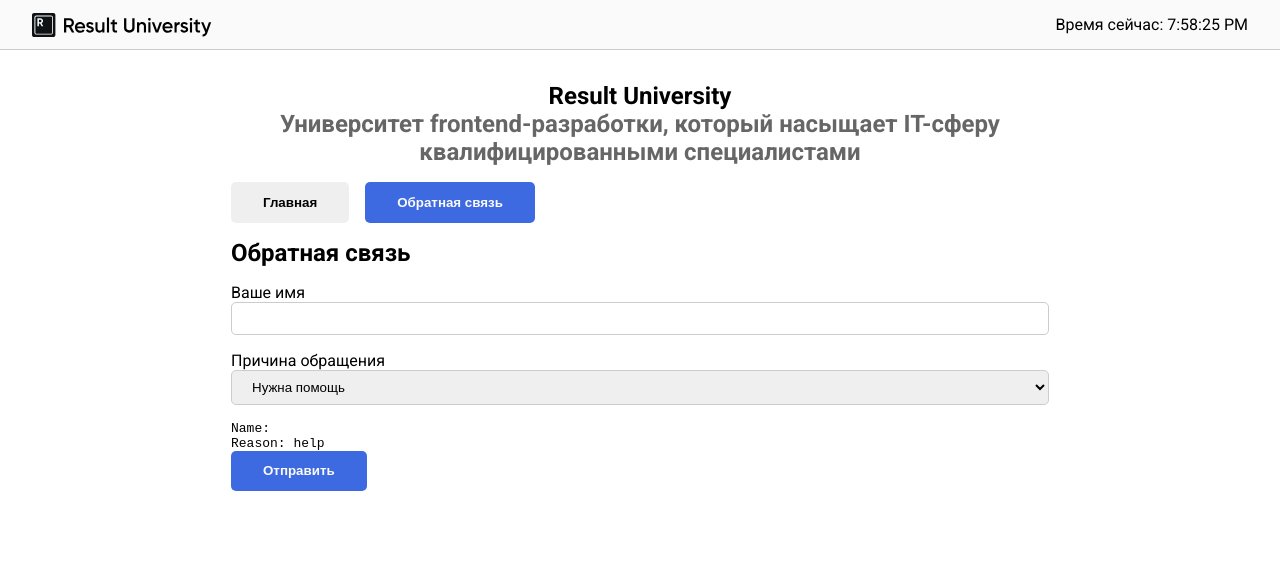
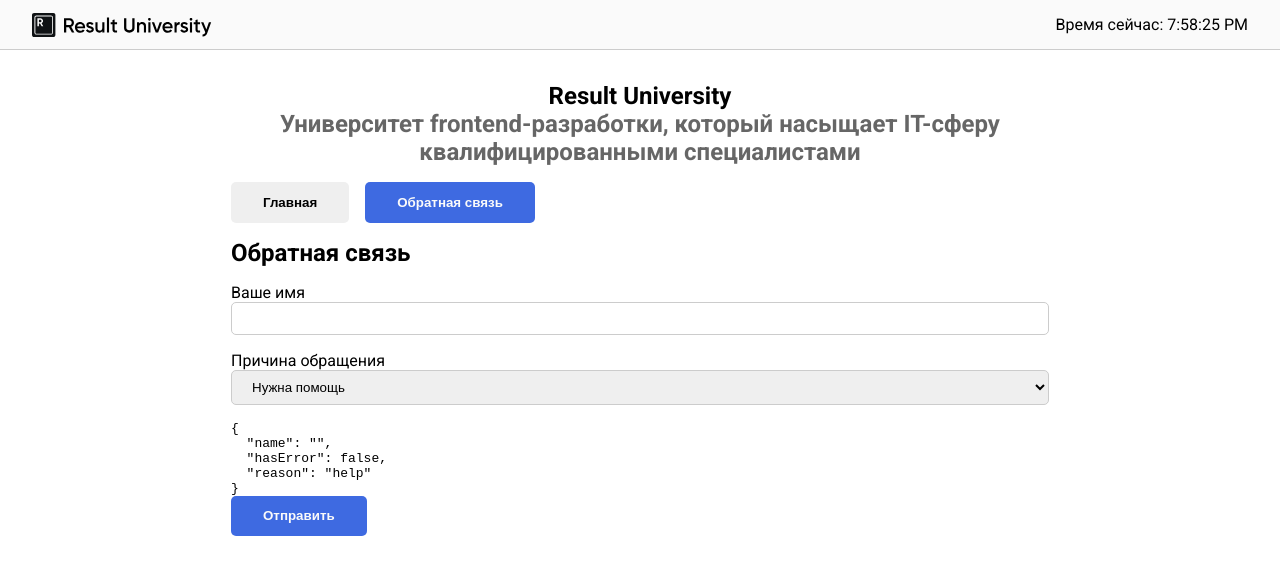
Before and after one commit to CrashStatic/react-teach, a React (Vite) app: page / in a window 1280 px wide. Shown: the top 574 px of the page. Built offline with nearby package versions, Linux system fonts and the light colour scheme.

Commit message:
Переписывает работу с состояниями в форме в один объект useState

```diff
--- a/src/components/FeedbackSection.jsx
+++ b/src/components/FeedbackSection.jsx
@@ -2,13 +2,23 @@ import Button from "./button/Button.jsx";
 import {useState} from "react";
 
 export default function FeedbackSection() {
-  const [name, setName] = useState('');
-  const [reason, setReason] = useState('help');
-  const [hasError, setHasError] = useState(false);
+  const [form, setForm] = useState({
+    name: '',
+    hasError: false,
+    reason: 'help'
+  })
+  // const [name, setName] = useState('');
+  // const [reason, setReason] = useState('help');
+  // const [hasError, setHasError] = useState(false);
 
   function handleNameChange(event) {
-    setName(event.target.value);
-    setHasError(event.target.value.trim().length === 0);
+    // setName(event.target.value);
+    // setHasError(event.target.value.trim().length === 0);
+    setForm(prev => ({
+      ...prev,
+      name: event.target.value,
+      hasError: event.target.value.trim().length === 0,
+    }))
   }
 
   return (
@@ -20,26 +30,26 @@ export default function FeedbackSection() {
           type='text'
           id='name'
           className='control'
-          value={name}
+          value={form.name}
           style={{
-            border: hasError ? '1px solid red' : null,
+            border: form.hasError ? '1px solid red' : null,
           }}
           onChange={handleNameChange} />
 
         <label htmlFor='reason'>Причина обращения</label>
-        <select id='reason' className='control' value={reason} onChange={event => setReason(event.target.value)}>
+        <select
+          id='reason'
+          className='control'
+          value={form.reason}
+          onChange={event => setForm({ ...prev, reason: event.target.value }) }>
           <option value='error'>Ошибка</option>
           <option value='help'>Нужна помощь</option>
           <option value='suggest'>Предложение</option>
         </select>
 
-        <pre>
-          Name: {name}
-          <br />
-          Reason: {reason}
-        </pre>
+        <pre>{JSON.stringify(form, null, 2)}</pre>
 
-        <Button disabled={hasError} isActive={!hasError}>Отправить</Button>
+        <Button disabled={form.hasError} isActive={!form.hasError}>Отправить</Button>
       </form>
     </section>
   )
```
